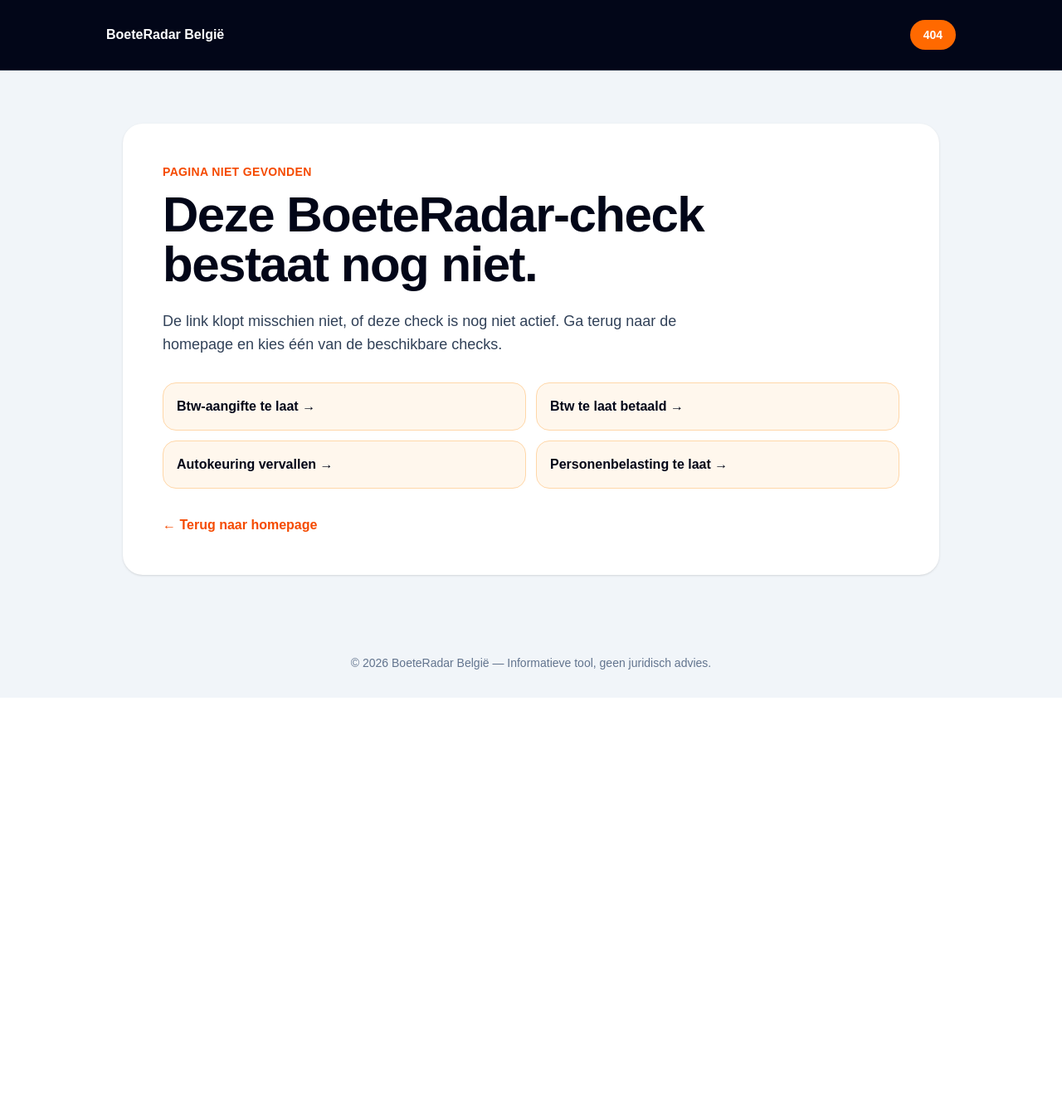
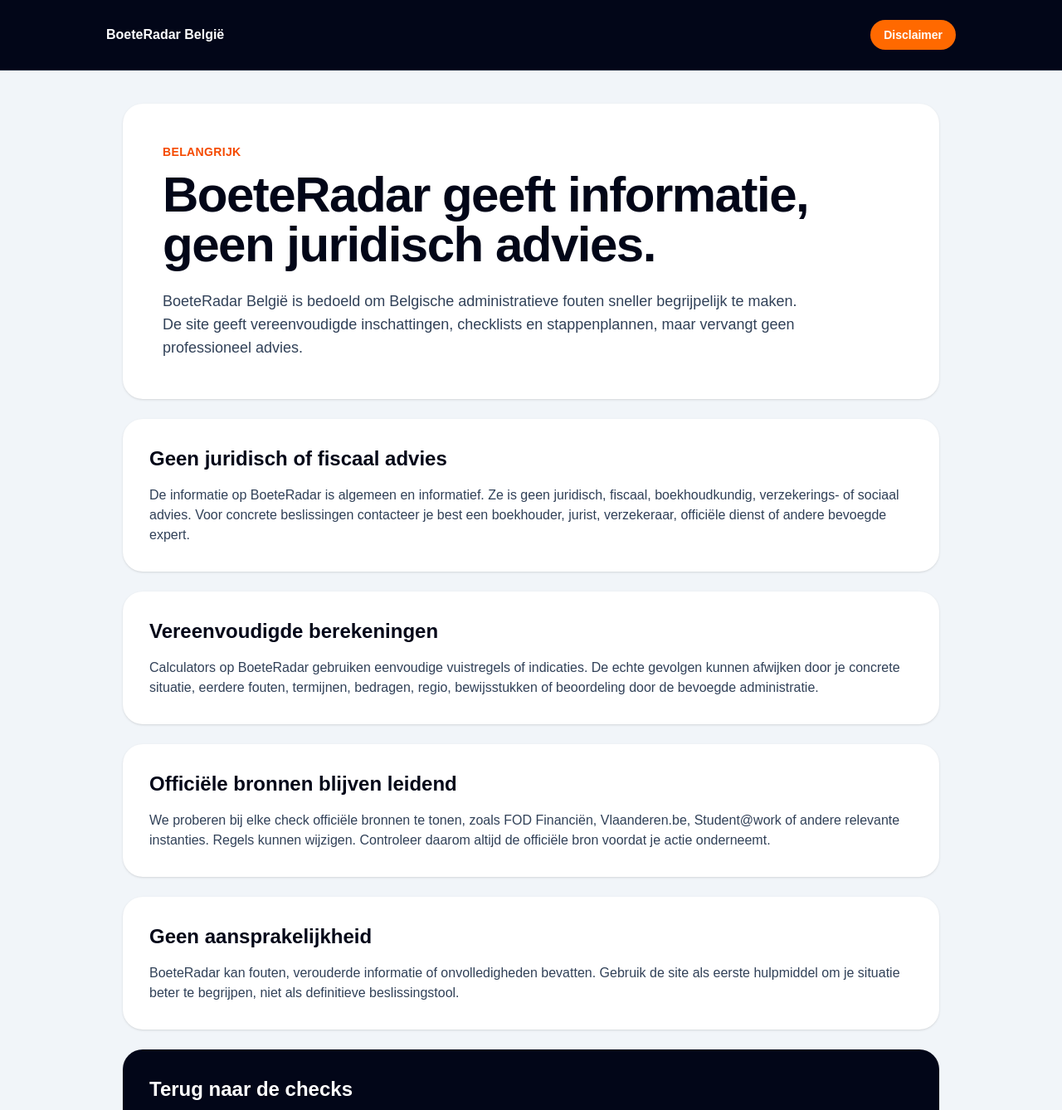
Before and after one commit to NathanVerd/Boeteradar, a Next.js app: page /disclaimer in a window 1280 px wide. Before the commit this address had no page. Shown: the top 1338 px of the page at 83% size. Before the commit the page ends 841 px from the top, so only its background shows below. Built offline with nearby package versions, Linux system fonts and the light colour scheme.

Commit message:
Add disclaimer page

```diff
--- /dev/null
+++ b/app/disclaimer/layout.tsx
@@ -0,0 +1,27 @@
+import type { Metadata } from "next";
+
+export const metadata: Metadata = {
+  title: "Disclaimer | BoeteRadar België",
+  description:
+    "Lees de disclaimer van BoeteRadar België. BoeteRadar geeft informatieve checks en vereenvoudigde indicaties, maar geen juridisch, fiscaal of boekhoudkundig advies.",
+  alternates: {
+    canonical: "https://boeteradar.vercel.app/disclaimer",
+  },
+  openGraph: {
+    title: "Disclaimer | BoeteRadar België",
+    description:
+      "BoeteRadar geeft informatie en vereenvoudigde checks, geen professioneel advies.",
+    url: "https://boeteradar.vercel.app/disclaimer",
+    siteName: "BoeteRadar België",
+    locale: "nl_BE",
+    type: "website",
+  },
+};
+
+export default function DisclaimerLayout({
+  children,
+}: {
+  children: React.ReactNode;
+}) {
+  return children;
+}
--- /dev/null
+++ b/app/disclaimer/page.tsx
@@ -0,0 +1,125 @@
+import Link from "next/link";
+
+export default function DisclaimerPage() {
+  return (
+    <main className="min-h-screen bg-slate-100 text-slate-950">
+      <header className="border-b border-slate-800 bg-slate-950 px-6 py-6 text-white">
+        <div className="mx-auto flex max-w-5xl items-center justify-between">
+          <Link href="/" className="font-black text-white">
+            BoeteRadar België
+          </Link>
+
+          <span className="rounded-full bg-orange-500 px-4 py-2 text-sm font-bold">
+            Disclaimer
+          </span>
+        </div>
+      </header>
+
+      <section className="mx-auto max-w-5xl px-5 py-10">
+        <div className="rounded-3xl bg-white p-8 shadow-sm md:p-12">
+          <p className="text-sm font-bold uppercase tracking-wide text-orange-600">
+            Belangrijk
+          </p>
+
+          <h1 className="mt-3 max-w-4xl text-4xl font-black tracking-tight md:text-6xl">
+            BoeteRadar geeft informatie, geen juridisch advies.
+          </h1>
+
+          <p className="mt-6 max-w-3xl text-lg text-slate-700">
+            BoeteRadar België is bedoeld om Belgische administratieve fouten
+            sneller begrijpelijk te maken. De site geeft vereenvoudigde
+            inschattingen, checklists en stappenplannen, maar vervangt geen
+            professioneel advies.
+          </p>
+        </div>
+
+        <section className="mt-6 rounded-3xl bg-white p-8 shadow-sm">
+          <h2 className="text-2xl font-black">Geen juridisch of fiscaal advies</h2>
+
+          <p className="mt-4 text-slate-700">
+            De informatie op BoeteRadar is algemeen en informatief. Ze is geen
+            juridisch, fiscaal, boekhoudkundig, verzekerings- of sociaal advies.
+            Voor concrete beslissingen contacteer je best een boekhouder,
+            jurist, verzekeraar, officiële dienst of andere bevoegde expert.
+          </p>
+        </section>
+
+        <section className="mt-6 rounded-3xl bg-white p-8 shadow-sm">
+          <h2 className="text-2xl font-black">Vereenvoudigde berekeningen</h2>
+
+          <p className="mt-4 text-slate-700">
+            Calculators op BoeteRadar gebruiken eenvoudige vuistregels of
+            indicaties. De echte gevolgen kunnen afwijken door je concrete
+            situatie, eerdere fouten, termijnen, bedragen, regio, bewijsstukken
+            of beoordeling door de bevoegde administratie.
+          </p>
+        </section>
+
+        <section className="mt-6 rounded-3xl bg-white p-8 shadow-sm">
+          <h2 className="text-2xl font-black">Officiële bronnen blijven leidend</h2>
+
+          <p className="mt-4 text-slate-700">
+            We proberen bij elke check officiële bronnen te tonen, zoals FOD
+            Financiën, Vlaanderen.be, Student@work of andere relevante instanties.
+            Regels kunnen wijzigen. Controleer daarom altijd de officiële bron
+            voordat je actie onderneemt.
+          </p>
+        </section>
+
+        <section className="mt-6 rounded-3xl bg-white p-8 shadow-sm">
+          <h2 className="text-2xl font-black">Geen aansprakelijkheid</h2>
+
+          <p className="mt-4 text-slate-700">
+            BoeteRadar kan fouten, verouderde informatie of onvolledigheden
+            bevatten. Gebruik de site als eerste hulpmiddel om je situatie beter
+            te begrijpen, niet als definitieve beslissingstool.
+          </p>
+        </section>
+
+        <section className="mt-6 rounded-3xl bg-slate-950 p-8 text-white shadow-sm">
+          <h2 className="text-2xl font-black">Terug naar de checks</h2>
+
+          <div className="mt-6 grid gap-3 md:grid-cols-2">
+            <Link
+              href="/btw-aangifte-te-laat"
+              className="rounded-2xl bg-white/10 p-4 font-bold hover:bg-white/15"
+            >
+              Btw-aangifte te laat →
+            </Link>
+
+            <Link
+              href="/btw-te-laat-betaald"
+              className="rounded-2xl bg-white/10 p-4 font-bold hover:bg-white/15"
+            >
+              Btw te laat betaald →
+            </Link>
+
+            <Link
+              href="/autokeuring-vervallen"
+              className="rounded-2xl bg-white/10 p-4 font-bold hover:bg-white/15"
+            >
+              Autokeuring vervallen →
+            </Link>
+
+            <Link
+              href="/personenbelasting-te-laat"
+              className="rounded-2xl bg-white/10 p-4 font-bold hover:bg-white/15"
+            >
+              Personenbelasting te laat →
+            </Link>
+          </div>
+        </section>
+
+        <div className="mt-8">
+          <Link href="/" className="font-bold text-slate-700 hover:text-slate-950">
+            ← Terug naar homepage
+          </Link>
+        </div>
+      </section>
+
+      <footer className="px-6 py-8 text-center text-sm text-slate-500">
+        © 2026 BoeteRadar België — Informatieve tool, geen juridisch advies.
+      </footer>
+    </main>
+  );
+}
--- a/app/sitemap.ts
+++ b/app/sitemap.ts
@@ -10,6 +10,7 @@
     "/autokeuring-vervallen",
     "/personenbelasting-te-laat",
     "/student-te-veel-gewerkt",
+    "/disclaimer",
   ];
 
   return pages.map((page) => ({
```
